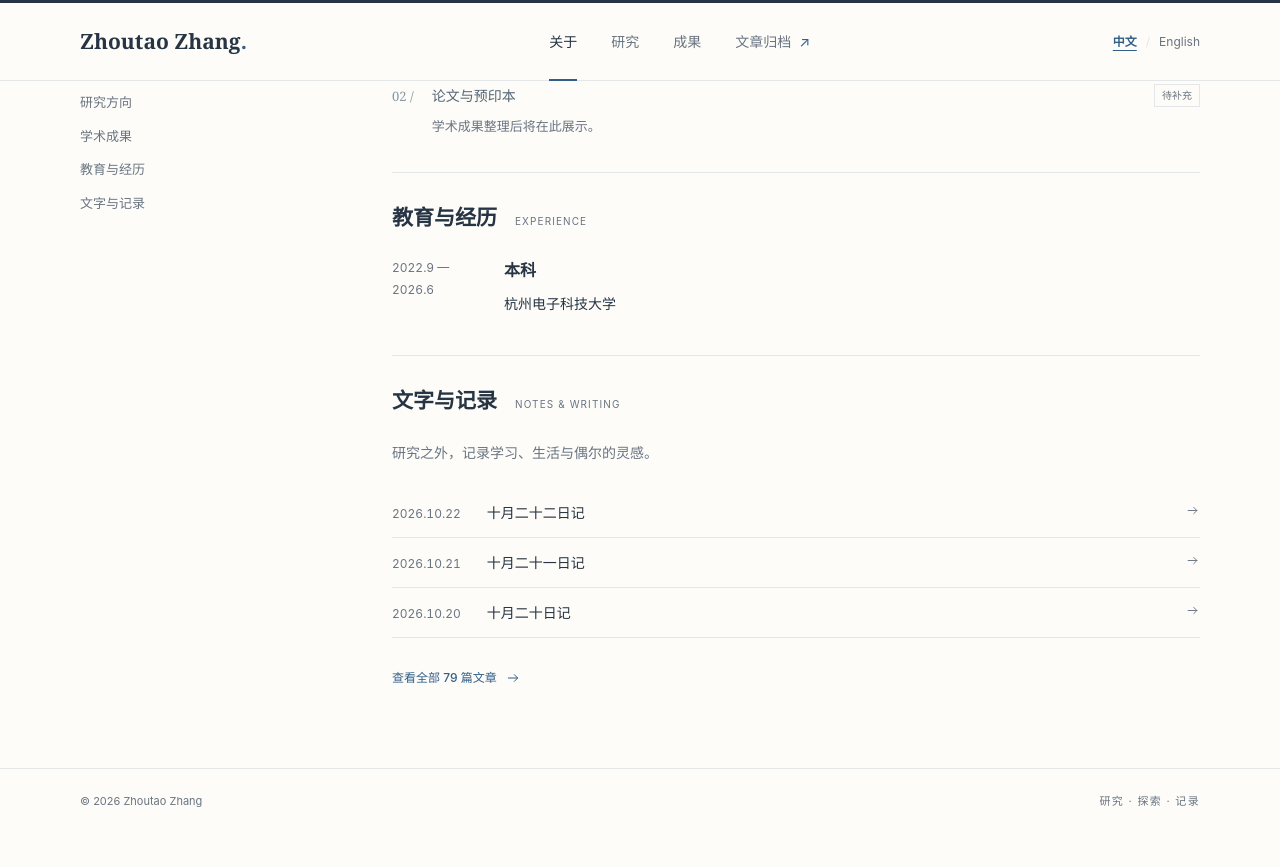
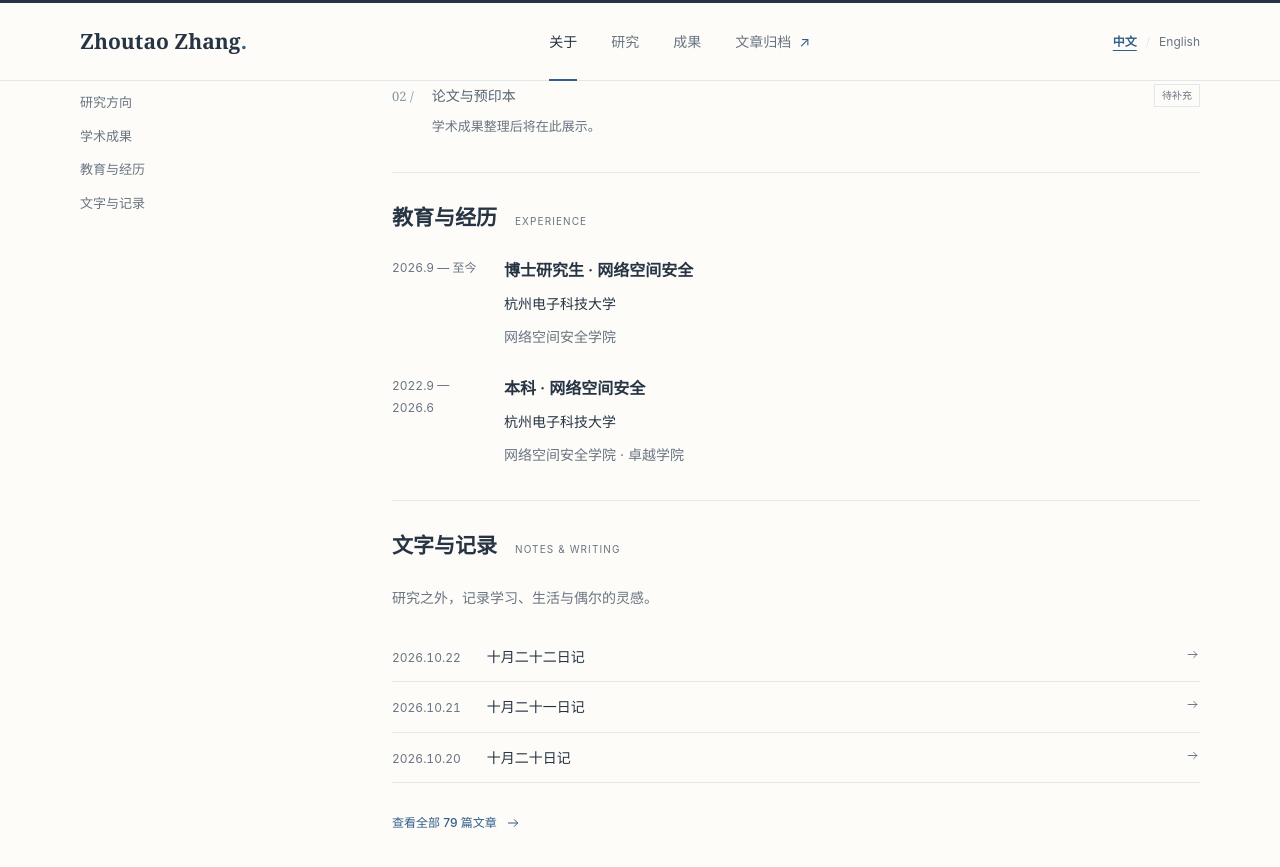
Before and after one commit to DuneArrakis/DuneArrakis.github.io, a Jekyll site: the page built from index.html, in a window 1280 px wide and 900 px high, scrolled down 616 px. Shown: the top 867 px of the window. Built offline with Jekyll 4.4.1, drawn with Linux system fonts in a browser that asks for light colours; before the commit the page ends 1451 px from its top, so only the background shows below that.

Commit message:
auto commit

```diff
--- a/_data/academic.yml
+++ b/_data/academic.yml
@@ -49,7 +49,11 @@ projects: []
 #       url: "https://example.com"
 
 experience:
-- period: "2022.9 — 2026.6"
-  title: "本科"
-  institution: "杭州电子科技大学"
-  # description: "可选的补充说明。支持 Markdown。"
+  - period: "2026.9 — 至今"
+    title: "博士研究生 · 网络空间安全"
+    institution: "杭州电子科技大学"
+    description: "网络空间安全学院"
+  - period: "2022.9 — 2026.6"
+    title: "本科 · 网络空间安全"
+    institution: "杭州电子科技大学"
+    description: "网络空间安全学院 · 卓越学院"
```
Also changed, not shown: _data/academic_en.yml (+6 -1 lines).
